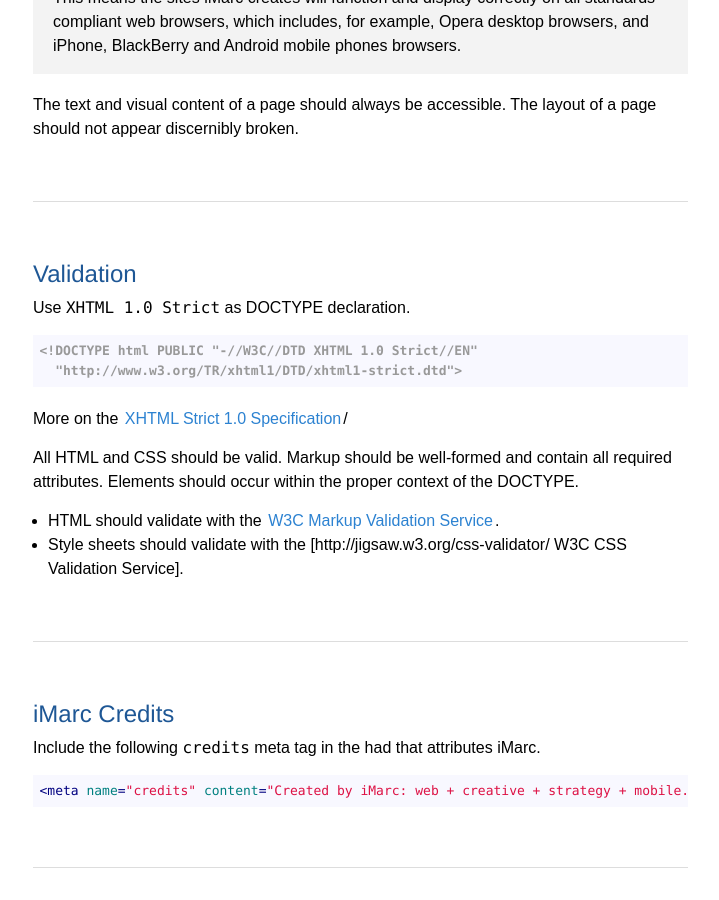
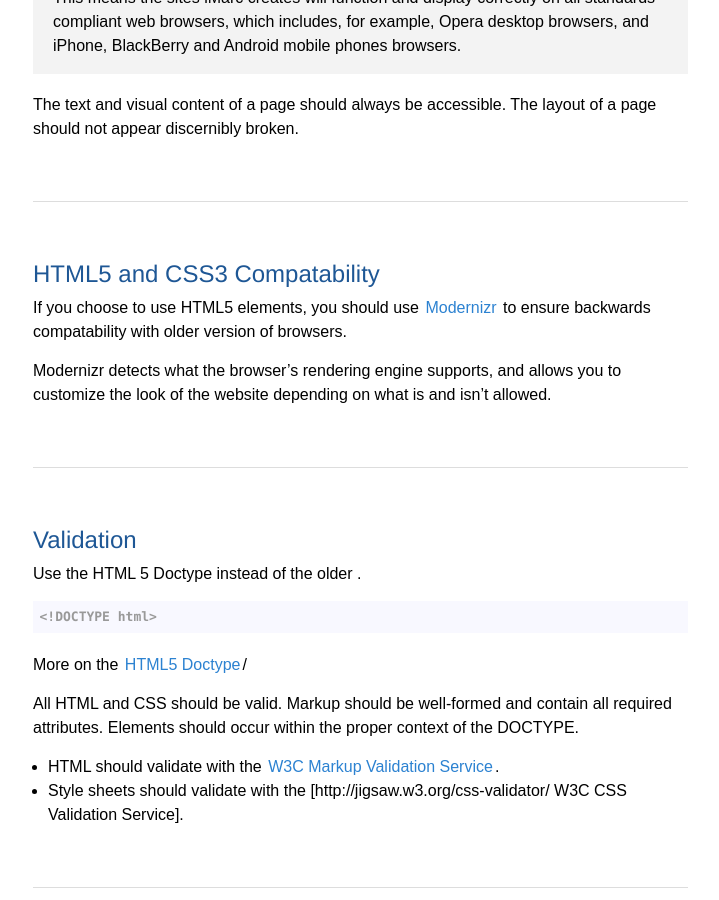
Before and after one commit to imarc/handbook, a Jekyll site: the page built from frontend.markdown, in a window 1280 px wide and 900 px high, scrolled down 3791 px. Shown: the whole window, without its empty margins (137-856 px from the left). Built offline with Jekyll 4.4.1, drawn with Linux system fonts in a browser that asks for light colours; nearby versions of some CDN libraries; some of the changed text lies outside the part shown.

Commit message:
Added the HTML5 Doctype to the Validation section, and added an HTML5 and CSS3 Compatability section with information on Modernizr.

```diff
--- a/frontend.markdown
+++ b/frontend.markdown
@@ -160,14 +160,22 @@
 The text and visual content of a page should always be accessible. The layout
 of a page should not appear discernibly broken.
 
+## HTML5 and CSS3 Compatability
+
+If you choose to use HTML5 elements, you should use [Modernizr](http://modernizr.com/)
+to ensure backwards compatability with older version of browsers.
+
+Modernizr detects what the browser's rendering engine supports, and allows you to customize
+the look of the website depending on what is and isn't allowed.
+
+
 ## Validation
 
-Use `XHTML 1.0 Strict` as DOCTYPE declaration.
+Use the HTML 5 Doctype instead of the older .
 
-	<!DOCTYPE html PUBLIC "-//W3C//DTD XHTML 1.0 Strict//EN"
-	  "http://www.w3.org/TR/xhtml1/DTD/xhtml1-strict.dtd">
+	<!DOCTYPE html>
 
-More on the [XHTML Strict 1.0 Specification](http://www.w3.org/TR/xhtml1)/
+More on the [HTML5 Doctype](http://www.w3schools.com/html5/tag_doctype.asp)/
 
 All HTML and CSS should be valid. Markup should be well-formed and contain all
 required attributes. Elements should occur within the proper context of the DOCTYPE.
```
